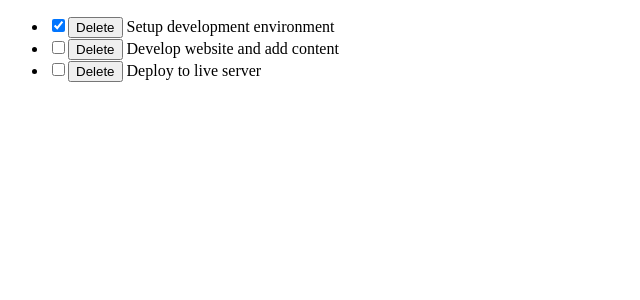
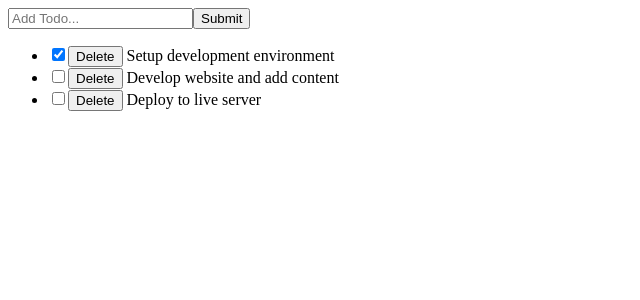
Before and after one commit to Abdona/react-todosapp, a React (Create React App) app: page / in a window 1280 px wide. Shown: the top 300 px of the page, without its empty margins (0-640 px from the left). Built offline with nearby package versions, Linux system fonts and the light colour scheme.

Commit message:
add Input filed with submit button

```diff
--- a/src/components/InputTodo.js
+++ b/src/components/InputTodo.js
@@ -0,0 +1,15 @@
+/* eslint-disable react/button-has-type */
+/* eslint-disable react/prefer-stateless-function */
+import React, { Component } from 'react';
+
+class InputTodo extends Component {
+  render() {
+    return (
+      <form>
+        <input type="text" placeholder="Add Todo..." />
+        <button>Submit</button>
+      </form>
+    );
+  }
+}
+export default InputTodo;
--- a/src/components/TodoContainer.js
+++ b/src/components/TodoContainer.js
@@ -4,6 +4,7 @@
 /* eslint-disable react/prefer-stateless-function */
 import React from 'react';
 import TodosList from './TodosList';
+import InputTodo from './InputTodo';
 
 class TodoContainer extends React.Component {
   constructor(props) {
@@ -44,12 +45,17 @@
   };
 
   delTodo = (id) => {
-    alert('deleted', id);
+    this.setState({
+      todos: [
+        ...this.state.todos.filter((todo) => todo.id !== id),
+      ],
+    });
   };
 
   render() {
     return (
       <div>
+        <InputTodo />
         <TodosList
           todos={this.state.todos}
           handleChangeProps={this.handleChange}
--- a/src/components/TodoItem.js
+++ b/src/components/TodoItem.js
@@ -11,7 +11,6 @@
         type="checkbox"
         checked={props.todo.completed}
         onChange={() => props.handleChangeProps(props.todo.id)}
-        deleteTodoProps={props.deleteTodoProps}
       />
       <button onClick={() => props.deleteTodoProps(props.todo.id)}>
         Delete
--- a/src/components/TodosList.js
+++ b/src/components/TodosList.js
@@ -14,6 +14,7 @@
             key={todo.id}
             todo={todo}
             handleChangeProps={this.props.handleChangeProps}
+            deleteTodoProps={this.props.deleteTodoProps}
           />
         ))}
       </ul>
```
